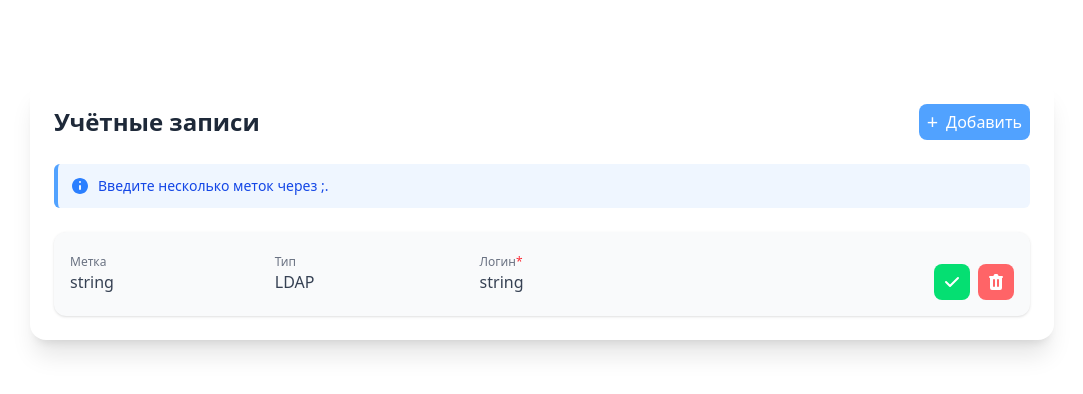
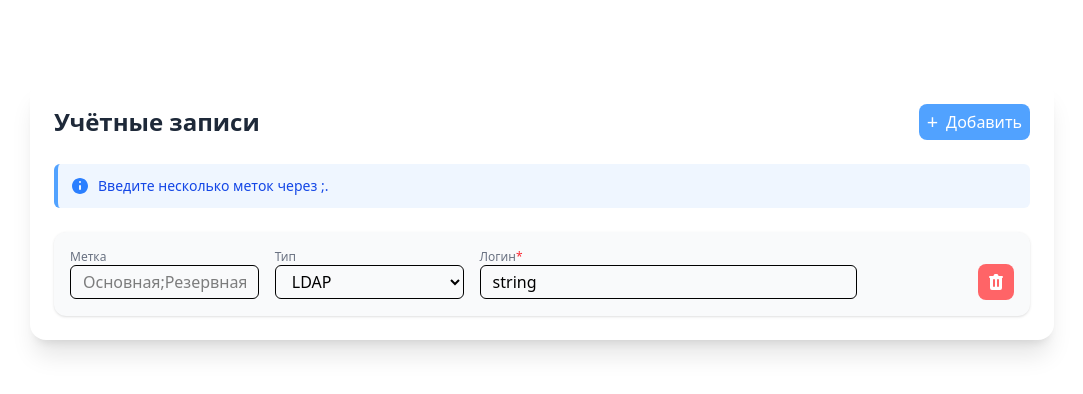
Before and after one commit to andreyDanilenko/test_vue, a Vue app: page / in a window 1280 px wide. Shown: the top 394 px of the page, without its empty margins (98-1181 px from the left). Built offline with nearby package versions, Linux system fonts and the light colour scheme.

Commit message:
add validate form

```diff
--- a/src/components/AccountsForm.vue
+++ b/src/components/AccountsForm.vue
@@ -18,15 +18,43 @@ export interface Account {
   }
 }
 
-const isEdit = ref(false)
-const account = ref({
+const isEdit = ref(true)
+const account = ref<Account>({
   id: '1',
   labels: [{ text: 'string' }],
   labelsRaw: '',
   type: 'LDAP',
   login: 'string',
   password: null,
+  isEditing: true,
+  errors: {}
 })
+
+const validate = () => {
+  let valid = true;
+  account.value.errors.login = '';
+  account.value.errors.password = '';
+
+  if (!account.value.login || account.value.login.trim().length === 0) {
+    account.value.errors.login = 'Логин обязателен';
+    valid = false;
+  }
+
+  if (account.value.type === 'Локальная') {
+    if (!account.value.password || account.value.password.trim().length === 0) {
+      account.value.errors.password = 'Пароль обязателен';
+      valid = false;
+    }
+  }
+
+  return valid;
+};
+
+const saveOnBlur = () => {
+  if (validate()) {
+    isEdit.value = false;
+  }
+};
 
 </script>
 
@@ -51,6 +79,7 @@ const account = ref({
           maxlength="50"
           class="px-3 py-1 rounded-md border focus:ring-2 focus:ring-blue-500"
           placeholder="Основная;Резервная"
+          @blur="saveOnBlur"
         />
         <span v-else class="text-gray-700">
           {{ account.labels.map(l => l.text).join('; ') || '—' }}
@@ -63,6 +92,7 @@ const account = ref({
           v-if="isEdit"
           v-model="account.type"
           class="px-3 py-1 rounded-md border focus:ring-2 focus:ring-blue-500"
+          @blur="saveOnBlur"
         >
           <option value="LDAP">LDAP</option>
           <option value="Локальная">Локальная</option>
@@ -81,12 +111,14 @@ const account = ref({
           v-if="isEdit"
           type="text"
           v-model="account.login"
+          minlength="1"
           maxlength="100"
           :class="[
             'px-3 py-1 rounded-md border focus:ring-2',
-            true ? 'border-red-500' : 'focus:ring-blue-500'
+            account.errors.login  ? 'border-red-500' : 'focus:ring-blue-500'
           ]"
           placeholder="Введите логин"
+          @blur="saveOnBlur"
         />
         <span v-else class="text-gray-700">{{ account.login }}</span>
       </div>
@@ -97,12 +129,14 @@ const account = ref({
           v-if="isEdit"
           type="password"
           v-model="account.password"
+          minlength="1"
           maxlength="100"
           :class="[
             'px-3 py-1 rounded-md border focus:ring-2',
-            true ? 'border-red-500' : 'focus:ring-blue-500'
+            account.errors.password ? 'border-red-500' : 'focus:ring-blue-500'
           ]"
           placeholder="Введите пароль"
+          @blur="saveOnBlur"
         />
         <span v-else class="text-gray-700">••••••</span>
       </div>
```
